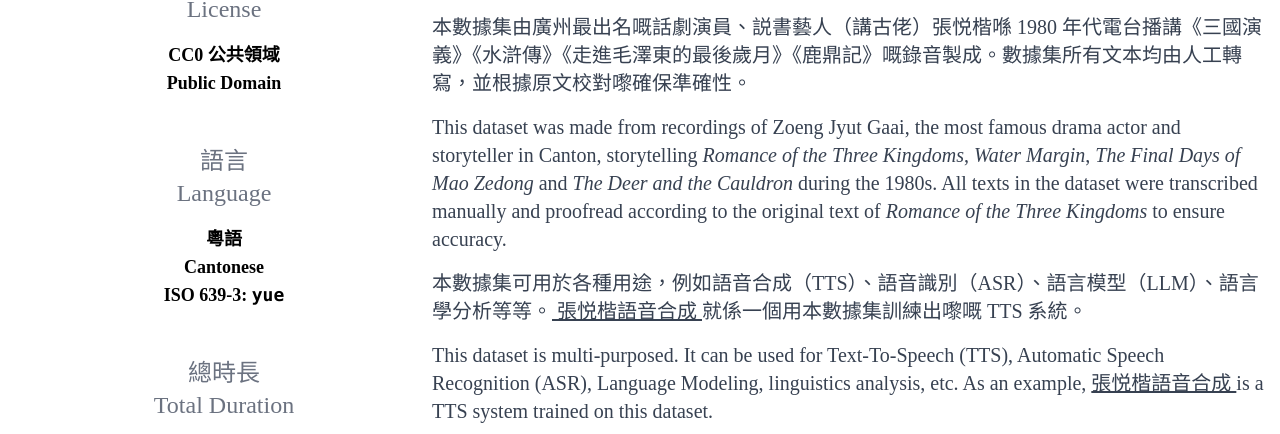
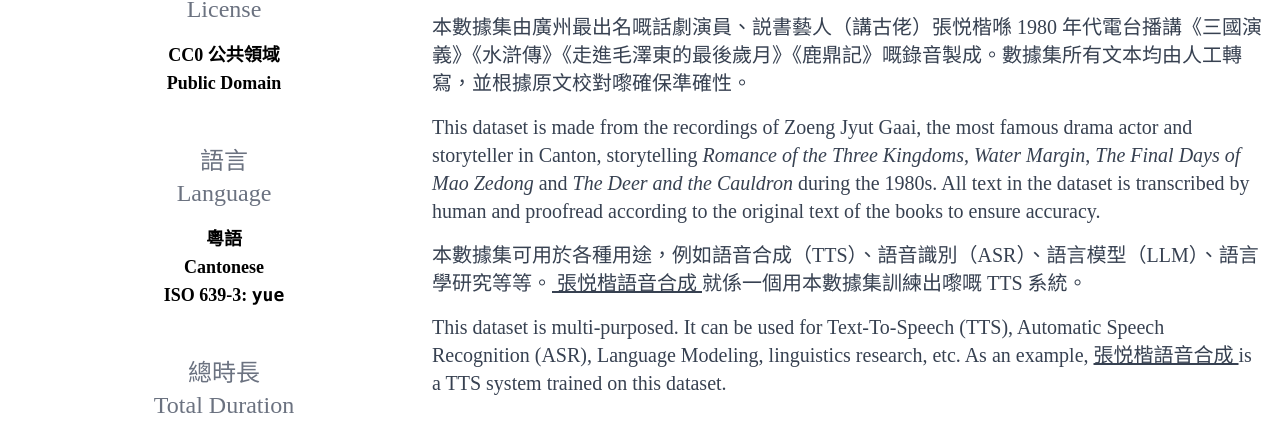
Before and after one commit to CanCLID/zoengjyutgaai, a plain HTML site: page index.html in a window 1280 px wide. Shown: the part 503-937 px from the top of the page. Drawn offline with nearby package versions, Linux system fonts and the light colour scheme; a web font is replaced by a local one.

Commit message:
Update descriptions

```diff
--- a/index.html
+++ b/index.html
@@ -136,17 +136,16 @@
             年代電台播講《三國演義》《水滸傳》《走進毛澤東的最後歲月》《鹿鼎記》嘅錄音製成。數據集所有文本均由人工轉寫，並根據原文校對嚟確保準確性。
           </p>
           <p class="text-gray-700 text-xl my-4">
-            This dataset was made from recordings of Zoeng Jyut Gaai, the most
-            famous drama actor and storyteller in Canton, storytelling
+            This dataset is made from the recordings of Zoeng Jyut Gaai, the
+            most famous drama actor and storyteller in Canton, storytelling
             <em>Romance of the Three Kingdoms</em>, <em>Water Margin</em>,
             <em>The Final Days of Mao Zedong</em> and
-            <em>The Deer and the Cauldron</em> during the 1980s. All texts in
-            the dataset were transcribed manually and proofread according to the
-            original text of <em>Romance of the Three Kingdoms </em> to ensure
-            accuracy.
+            <em>The Deer and the Cauldron</em> during the 1980s. All text in
+            the dataset is transcribed by human and proofread according to the
+            original text of the books to ensure accuracy.
           </p>
           <p class="text-gray-700 text-xl my-4">
-            本數據集可用於各種用途，例如語音合成（TTS）、語音識別（ASR）、語言模型（LLM）、語言學分析等等。<a
+            本數據集可用於各種用途，例如語音合成（TTS）、語音識別（ASR）、語言模型（LLM）、語言學研究等等。<a
               href="https://huggingface.co/spaces/laubonghaudoi/zoengjyutgaai_tts"
               class="underline"
             >
@@ -156,7 +155,7 @@
           <p class="text-gray-700 text-xl my-4">
             This dataset is multi-purposed. It can be used for Text-To-Speech
             (TTS), Automatic Speech Recognition (ASR), Language Modeling,
-            linguistics analysis, etc. As an example,
+            linguistics research, etc. As an example,
             <a
               href="https://huggingface.co/spaces/laubonghaudoi/zoengjyutgaai_tts"
               class="underline"
```
